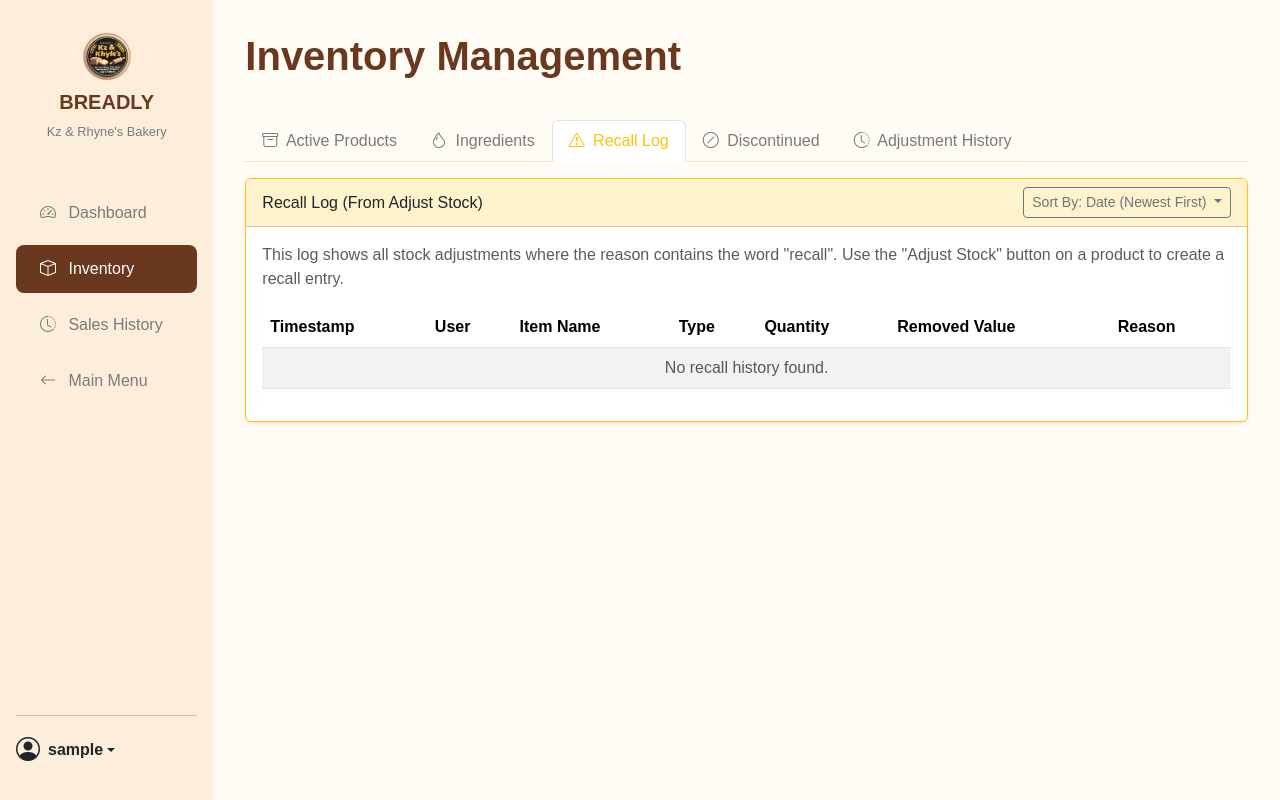
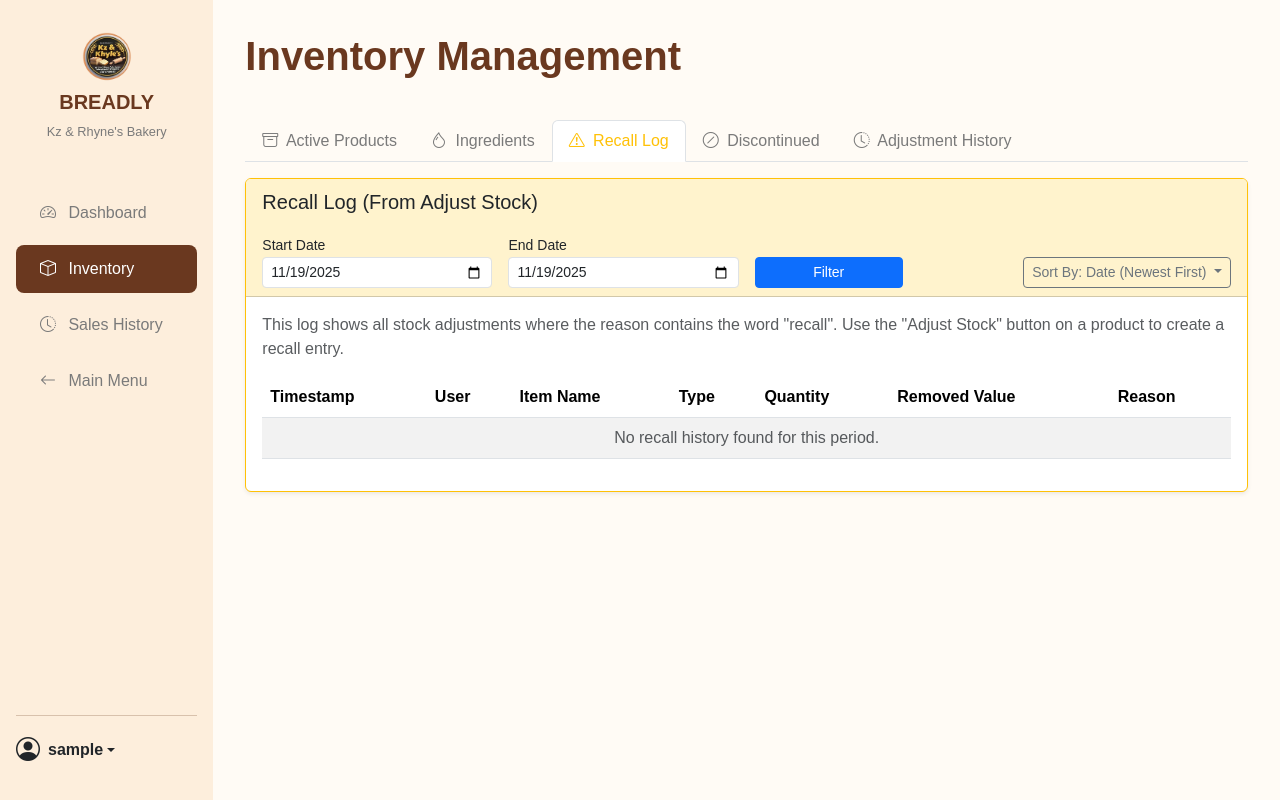
Before and after one commit to camilegrace425/breadly, a PHP site: page /inventory_management.php in a window 1280 px wide, after a click on "Recall Log". Run offline with PHP 8.4, Linux system fonts and the light colour scheme; the visitor is signed in with stand-in values (Sample User, id 1).

Commit message:
bug fixes again

```diff
--- a/js/script_inventory.js
+++ b/js/script_inventory.js
@@ -116,6 +116,28 @@ document.addEventListener('DOMContentLoaded', () => {
 
     // --- JavaScript for Active Tab Persistence ---
     const allTabButtons = document.querySelectorAll('#inventoryTabs .nav-link');
+
+    // -- ADDED: Check for URL query params to set active tab --
+    const urlParams = new URLSearchParams(window.location.search);
+    const tabFromUrl = urlParams.get('active_tab');
+    if (tabFromUrl) {
+        const tabButton = document.querySelector(`[data-bs-target="#${tabFromUrl}-pane"]`);
+        if (tabButton) {
+            // Deactivate all
+            allTabButtons.forEach(btn => btn.classList.remove('active'));
+            document.querySelectorAll('.tab-pane').forEach(pane => pane.classList.remove('active', 'show'));
+
+            // Activate the one from the URL
+            tabButton.classList.add('active');
+            const paneToShow = document.getElementById(`${tabFromUrl}-pane`);
+            if(paneToShow) {
+                paneToShow.classList.add('active', 'show');
+            }
+        }
+    }
+    // --- END: URL query param check ---
+
+
     allTabButtons.forEach(tabButton => {
         tabButton.addEventListener('click', function(event) {
             const paneId = event.target.dataset.bsTarget; // e.g., #products-pane
@@ -141,22 +163,33 @@ document.addEventListener('DOMContentLoaded', () => {
 
     // --- THIS IS THE SORTING LOGIC THAT WAS OMITTED ---
 
+    // ---
+    // --- FIXED SORTING FUNCTION
+    // ---
     function getSortableValue(value, type = 'text') {
         if (value === null || value === undefined) return ''; // Handle null/undefined
 
-        let cleaned = value.trim().replace(/P|kg|g|L|ml|pcs|pack|tray|can|bottle|\+/gi, ''); // Remove units and '+'
-        cleaned = cleaned.replace(/,/g, ''); // Remove thousands separator
+        let cleaned = value.trim(); // Start by just trimming
 
         switch (type) {
             case 'number':
-                // For ingredients, stock/reorder might have decimals
-                 const num = parseFloat(cleaned);
+                // Now, do the aggressive cleaning only for numbers
+                cleaned = cleaned.replace(/P|kg|g|L|ml|pcs|pack|tray|can|bottle|\+/gi, ''); // Remove units and '+'
+                cleaned = cleaned.replace(/,/g, ''); // Remove thousands separator
+                const num = parseFloat(cleaned);
                 return isNaN(num) ? 0 : num; // Return 0 if parsing fails
+
             case 'date':
-                // Attempt to parse 'M d, Y h:i A' format
+                // Use the *original* trimmed value (e.g., "Nov 04, 2025 09:43 AM")
+                // Do not run the .replace() logic on it, which was breaking "AM/PM"
                 let dateVal = Date.parse(cleaned);
                 return isNaN(dateVal) ? 0 : dateVal; // Return 0 if parsing fails
+
             default: // 'text'
+                // Do the aggressive cleaning for text as well
+                cleaned = cleaned.replace(/P|kg|g|L|ml|pcs|pack|tray|can|bottle|\+/gi, ''); // Remove units and '+'
+                cleaned = cleaned.replace(/,/g, ''); // Remove thousands separator
+
                 // Special sort order for status strings
                 const lowerVal = cleaned.toLowerCase();
                 // Ingredient Status
--- a/nav/inventory_management.php
+++ b/nav/inventory_management.php
@@ -29,10 +29,19 @@ if (isset($_SESSION['message'])) {
 
 // --- Active Tab Handling ---
 $active_tab = 'products'; // Default tab
-if (isset($_SESSION['active_tab'])) {
+if (isset($_POST['active_tab'])) { // Check POST first
+    $active_tab = $_POST['active_tab'];
+} elseif (isset($_GET['active_tab'])) { // Then check GET
+    $active_tab = $_GET['active_tab'];
+} elseif (isset($_SESSION['active_tab'])) { // Finally, check session
     $active_tab = $_SESSION['active_tab'];
     unset($_SESSION['active_tab']);
 }
+
+// --- Date Range Handling (for Recall Log) ---
+$date_start = $_GET['date_start'] ?? date('Y-m-d');
+$date_end = $_GET['date_end'] ?? date('Y-m-d');
+
 
 // --- POST Request Handling ---
 if ($_SERVER['REQUEST_METHOD'] === 'POST') {
@@ -149,8 +158,8 @@ if ($_SERVER['REQUEST_METHOD'] === 'POST') {
 // --- Fetch Data for Display ---
 $products = $inventoryManager->getProductsInventory();
 $ingredients = $inventoryManager->getIngredientsInventory();
-// Fetch recall history using the date-aware function (defaulting to a wide range for the tab view)
-$recall_history = $inventoryManager->getRecallHistoryByDate('1970-01-01', date('Y-m-d'));
+// --- FIXED: Pass the date variables to the function ---
+$recall_history = $inventoryManager->getRecallHistoryByDate($date_start, $date_end);
 $discontinued_products = $inventoryManager->getDiscontinuedProducts();
 if (method_exists($inventoryManager, 'getAdjustmentHistory')) {
     $adjustment_history = $inventoryManager->getAdjustmentHistory();
@@ -430,8 +439,25 @@ $product_status_options = ['available', 'discontinued'];
 
                 <div class="tab-pane fade <?php echo ($active_tab === 'recall_log') ? 'show active' : ''; ?>" id="recall-log-pane" role="tabpanel">
                     <div class="card shadow-sm mt-3 border-warning">
-                        <div class="card-header bg-warning-subtle d-flex justify-content-between align-items-center">
-                            <span>Recall Log (From Adjust Stock)</span>
+                        <div class="card-header bg-warning-subtle">
+                            <form method="GET" action="inventory_management.php" class="row g-3 align-items-end">
+                                <input type="hidden" name="active_tab" value="recall_log">
+
+                                <div class="col-12">
+                                    <span class="fs-5">Recall Log (From Adjust Stock)</span>
+                                </div>
+                                <div class="col-md-3">
+                                    <label for="recall_date_start" class="form-label mb-0 small">Start Date</label>
+                                    <input type="date" class="form-control form-control-sm" name="date_start" id="recall_date_start" value="<?php echo htmlspecialchars($date_start); ?>">
+                                </div>
+                                <div class="col-md-3">
+                                    <label for="recall_date_end" class="form-label mb-0 small">End Date</label>
+                                    <input type="date" class="form-control form-control-sm" name="date_end" id="recall_date_end" value="<?php echo htmlspecialchars($date_end); ?>">
+                                </div>
+                                <div class="col-md-2">
+                                     <button type="submit" class="btn btn-primary btn-sm w-100">Filter</button>
+                                </div>
+                                <div class="col-md-4 d-flex justify-content-end align-items-end">
                                     <div class="dropdown">
                                         <button class="btn btn-outline-secondary btn-sm dropdown-toggle" type="button" data-bs-toggle="dropdown" aria-expanded="false">
                                             Sort By: <span class="current-sort-text">Date (Newest First)</span>
@@ -444,6 +470,8 @@ $product_status_options = ['available', 'discontinued'];
                                             <li><a class="dropdown-item sort-trigger" data-sort-by="user" data-sort-dir="asc" data-sort-type="text" href="#">User (A-Z)</a></li>
                                         </ul>
                                     </div>
+                                </div>
+                            </form>
                         </div>
                         <div class="card-body">
                              <p class="text-muted">This log shows all stock adjustments where the reason contains the word "recall". Use the "Adjust Stock" button on a product to create a recall entry.</p>
@@ -462,7 +490,7 @@ $product_status_options = ['available', 'discontinued'];
                                     </thead>
                                     <tbody>
                                         <?php if (empty($recall_history)): ?>
-                                            <tr><td colspan="7" class="text-center text-muted">No recall history found.</td></tr>
+                                            <tr><td colspan="7" class="text-center text-muted">No recall history found for this period.</td></tr>
                                         <?php else: ?>
                                             <?php foreach ($recall_history as $log): ?>
                                             <tr>
--- a/src/DashboardManager.php
+++ b/src/DashboardManager.php
@@ -87,9 +87,11 @@ class DashboardManager {
         }
     }
 
-    public function getRecalledStockValue() {
+    public function getRecalledStockValue($date_start, $date_end) {
         try {
-            $stmt = $this->conn->query("CALL DashboardGetRecalledStockValue()");
+            // --- MODIFIED: Call the procedure with date parameters ---
+            $stmt = $this->conn->prepare("CALL DashboardGetRecalledStockValue(?, ?)");
+            $stmt->execute([$date_start, $date_end]);
             $row = $stmt->fetch(PDO::FETCH_ASSOC);
             $stmt->closeCursor();
             return $row['totalRecalledValue'] ?? 0.00;
```
Also changed, not shown: bakery (6).sql (renamed from bakery (4).sql, +11 -7 lines), js/script_dashboard.js (+8 -1 lines), nav/dashboard_panel.php (+19 -7 lines). Lines whose indentation alone changed are shown as unchanged.
